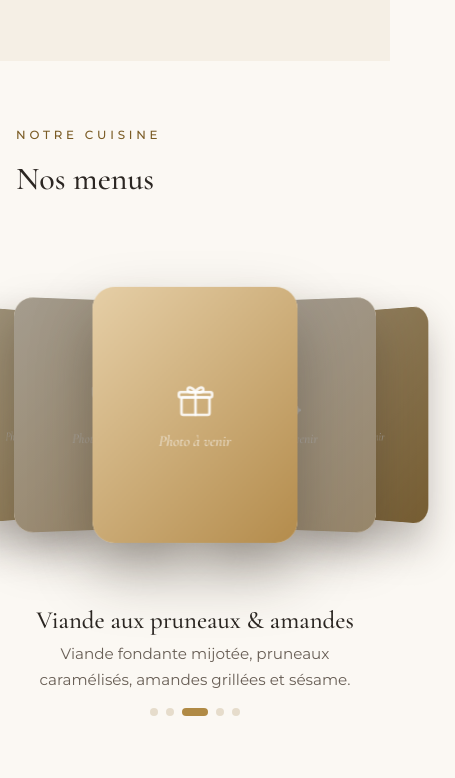
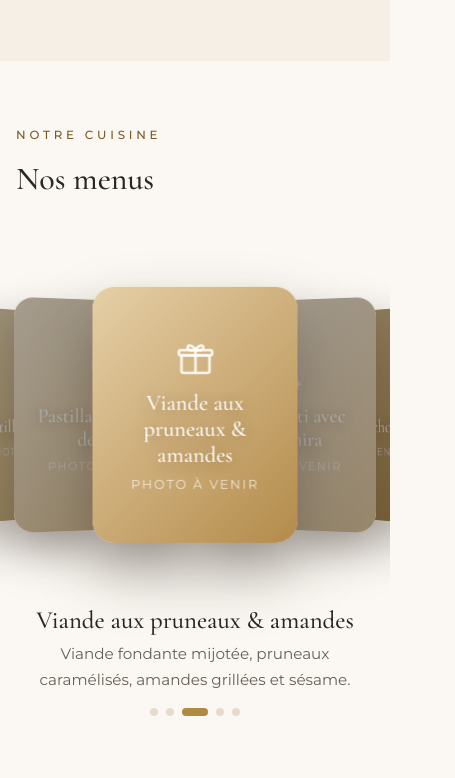
Before and after one commit to nouralhadiifrak/torrais, a plain HTML site: page index.html in a window 390 px wide. Shown: the part 1626-2404 px from the top of the page, 455 px wide, since content can reach past the window. Drawn offline with nearby package versions, Linux system fonts and the light colour scheme.

Commit message:
Menu 3D : nom du plat sur les placeholders ; galerie Drift Wall sur toute la largeur de l'écran ; plus de défilement horizontal sur mobile
Co-Authored-By: Claude Opus 5.5 <noreply@anthropic.com>
Claude-Session: https://claude.ai/code/session_01J5HYGQBZ8Bm9k74o3TkRHM

```diff
--- a/assets/css/site.css
+++ b/assets/css/site.css
@@ -986,3 +986,16 @@ html.is-intro:not(.intro-reveal) .hero__inner > *, html.is-intro:not(.intro-reve
 .coverflow__stage { touch-action: pan-y; user-select: none; -webkit-user-select: none; }
 .cf-card img { pointer-events: none; -webkit-user-drag: none; }
 .coverflow__caption.is-in { animation-duration: .35s; }
+
+/* menu : nom du plat sur la photo en attendant les vraies photos */
+.cf-ph { padding: 0 22px; text-align: center; }
+.cf-ph strong { display: block; font: 500 1.7rem/1.15 var(--serif); color: #fff; text-shadow: 0 2px 14px rgba(74, 58, 35, .35); }
+.cf-ph em { font-size: .8rem !important; letter-spacing: .14em; text-transform: uppercase; font-style: normal !important; font-family: var(--sans) !important; opacity: .8; }
+@media (max-width: 640px) { .cf-ph strong { font-size: 1.4rem; } }
+/* galerie : le mur prend toute la largeur de l'écran */
+#galerie { overflow: hidden; padding-bottom: 0; }
+#galerie .drift { width: 100vw; margin-left: calc(50% - 50vw); border-radius: 0; }
+@media (max-width: 700px) { #galerie .drift { border-radius: 0; } }
+
+/* les cartes de côté du menu 3D ne doivent pas élargir la page sur mobile */
+#carte { overflow: hidden; }
--- a/assets/js/site.js
+++ b/assets/js/site.js
@@ -182,7 +182,7 @@
     var cur = 0;
     box.innerHTML = '<div class="coverflow__stage">' + dishes.map(function (d, i) {
       return '<button type="button" class="cf-card" data-i="' + i + '" aria-label="' + esc(d.name) + '">' +
-        (d.image ? '<img src="' + esc(d.image) + '" alt="" loading="lazy">' : placeholder(i, 'Photo à venir')) + '</button>';
+        (d.image ? '<img src="' + esc(d.image) + '" alt="" loading="lazy">' : '<span class="ph cf-ph tone-' + (i % 8 + 1) + '">' + T.icons[PH_ICONS[i % 4]] + '<strong>' + esc(d.name) + '</strong><em>Photo à venir</em></span>') + '</button>';
     }).join('') + '</div>' +
       '<div class="coverflow__caption" aria-live="polite"><h3></h3><p></p></div>' +
       '<div class="coverflow__dots">' + dishes.map(function (d, i) { return '<button type="button" data-i="' + i + '" aria-label="' + esc(d.name) + '"></button>'; }).join('') + '</div>';
```
